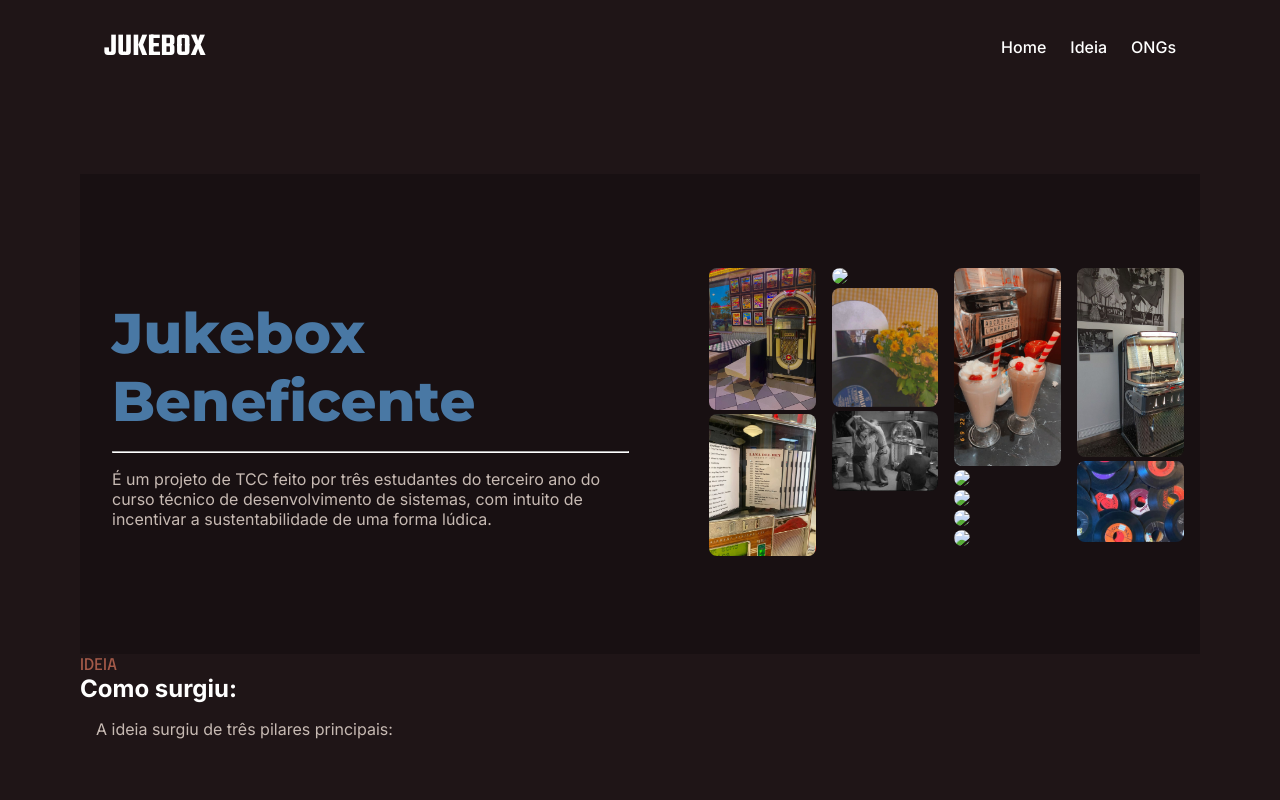
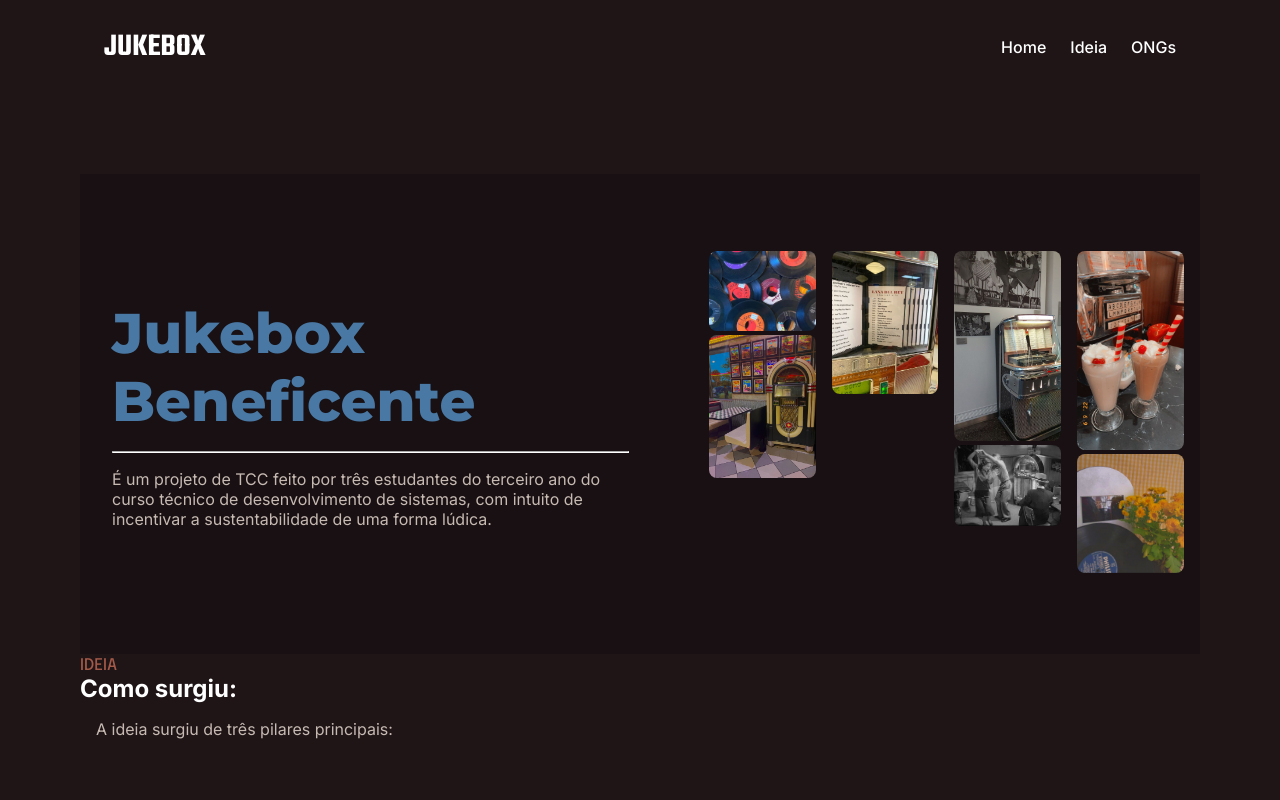
Before and after one commit to Jukebox-24/jukebox, a plain HTML site: page index.html in a window 1280 px wide. Shown: the top 800 px of the page. Drawn offline with Linux system fonts and the light colour scheme.

Commit message:
Update index.html
retorno do que era

```diff
--- a/index.html
+++ b/index.html
@@ -32,18 +32,13 @@
                     <h2 class="hero-subtitulo">É um projeto de TCC feito por três estudantes do terceiro ano do curso técnico de desenvolvimento de sistemas, com intuito de incentivar a sustentabilidade de uma forma lúdica.</h2>
                 </hearder>
                 <div class="hero-imagens">
-                     <figure><img src="assets/juke1.jpg"/></figure>
+                    <figure><img src="assets/disco.jpg"/></figure>
+                    <figure><img src="assets/juke1.jpg"/></figure>
                     <figure><img src="assets/juke2.jpg"/></figure>
-                    <figure><img src="assets/capa.jpg."/></figure>
-                    <figure><img src="assets/florzinha.jpg"/></figure>
+                    <figure><img src="assets/music.jpg"/></figure>
                     <figure><img src="assets/dance.jpg"/></figure>
                     <figure><img src="assets/milkshake.jpg"/></figure>
-                    <figure><img src="assets/discoteca.jpg"/></figure>
-                    <figure><img src="assets/juke3.jpg"/></figure>
-                    <figure><img src="assets/mulheres.jpg"/></figure>
-                    <figure><img src="assets/musicas.jpg"/></figure>
-                    <figure><img src="assets/music.jpg"/></figure>
-                    <figure><img src="assets/disco.jpg"/></figure>
+                    <figure><img src="assets/florzinha.jpg"/></figure>
 
                 </div>
             </section>
```
